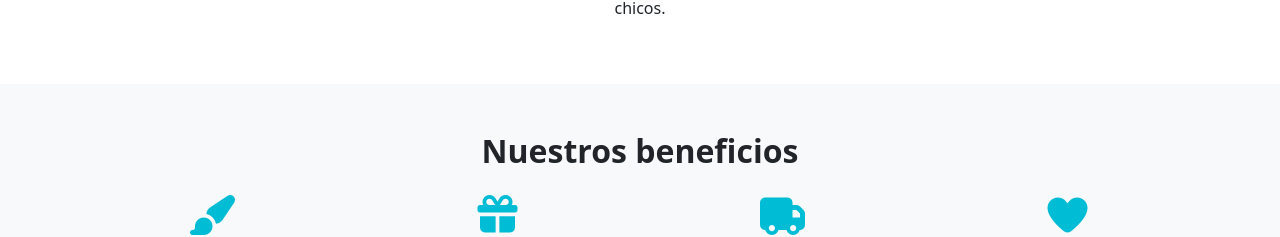
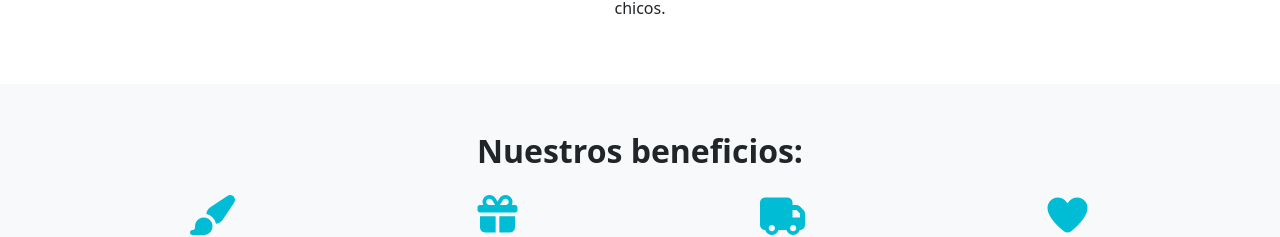
Before and after one commit to israelniquen17/RUMIXFRONT, an Angular app: page / in a window 1280 px wide. Shown: the part 1038-1275 px from the top of the page. Built offline with nearby package versions, Linux system fonts and the light colour scheme.

Commit message:
Cambio de Texto Nuestros Beneficios

```diff
--- a/src/app/components/inicio/inicio.html
+++ b/src/app/components/inicio/inicio.html
@@ -35,7 +35,7 @@
 <!-- Beneficios -->
 <section class="py-5 bg-light">
   <div class="container text-center">
-    <h2 class="fw-bold mb-4">Nuestros beneficios</h2>
+    <h2 class="fw-bold mb-4">Nuestros beneficios:</h2>
     <div class="row">
       <div class="col-md-3 mb-4">
         <i class="fas fa-paint-brush fs-1 text-primary"></i>
```
